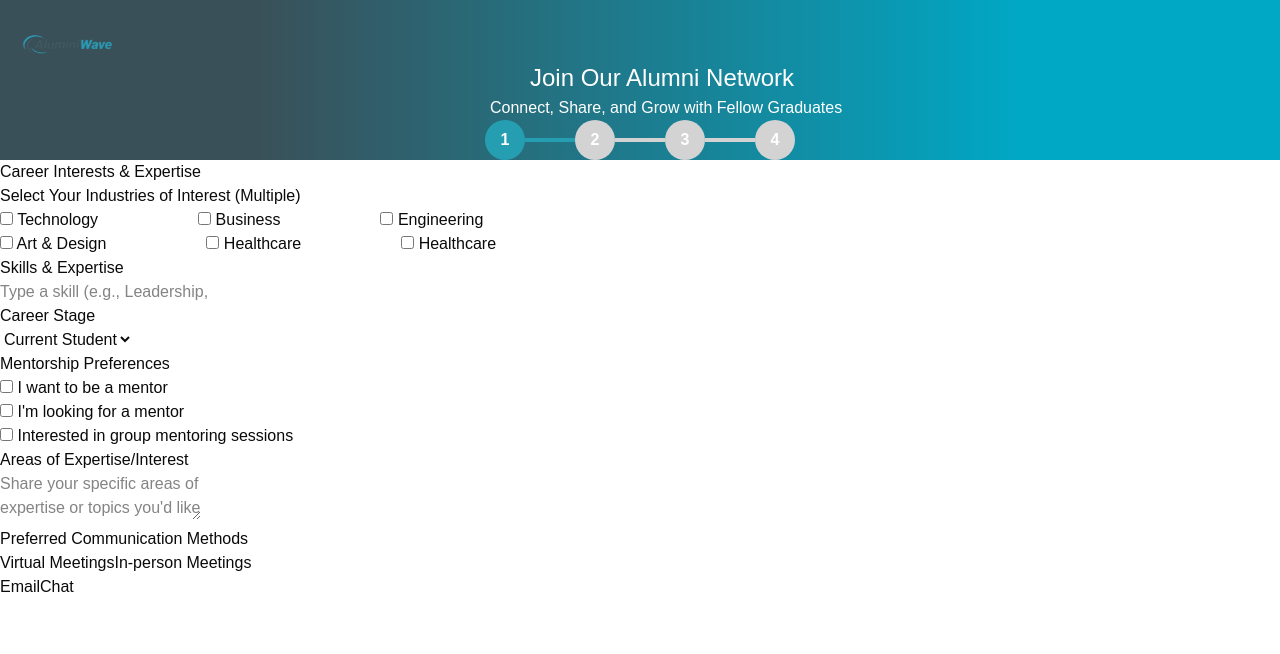
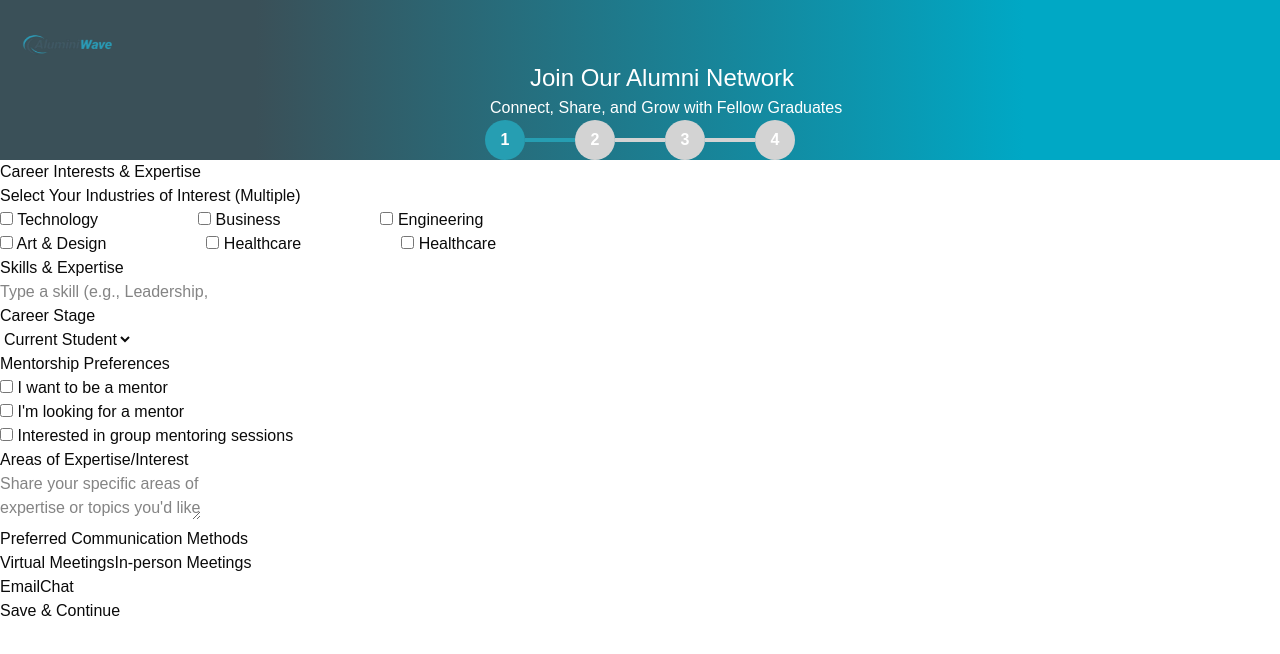
Before and after one commit to ShehaanN/AluminiWave, a React (Vite) app: page / in a window 1280 px wide. Shown: the top 654 px of the page. Built offline with nearby package versions, Linux system fonts and the light colour scheme; a web font is replaced by a local one.

Commit message:
Update SignupStep3.jsx

```diff
--- a/src/components/Login/SignupStep3.jsx
+++ b/src/components/Login/SignupStep3.jsx
@@ -68,6 +68,10 @@ function SignupStep3() {
                         <button>Email</button>
                         <button>Chat</button>
                   </div>
+                  <div className="saveButons">
+                        <button>Save & Continue</button>
+
+                  </div>
             </div>
     </div>
   )
```
